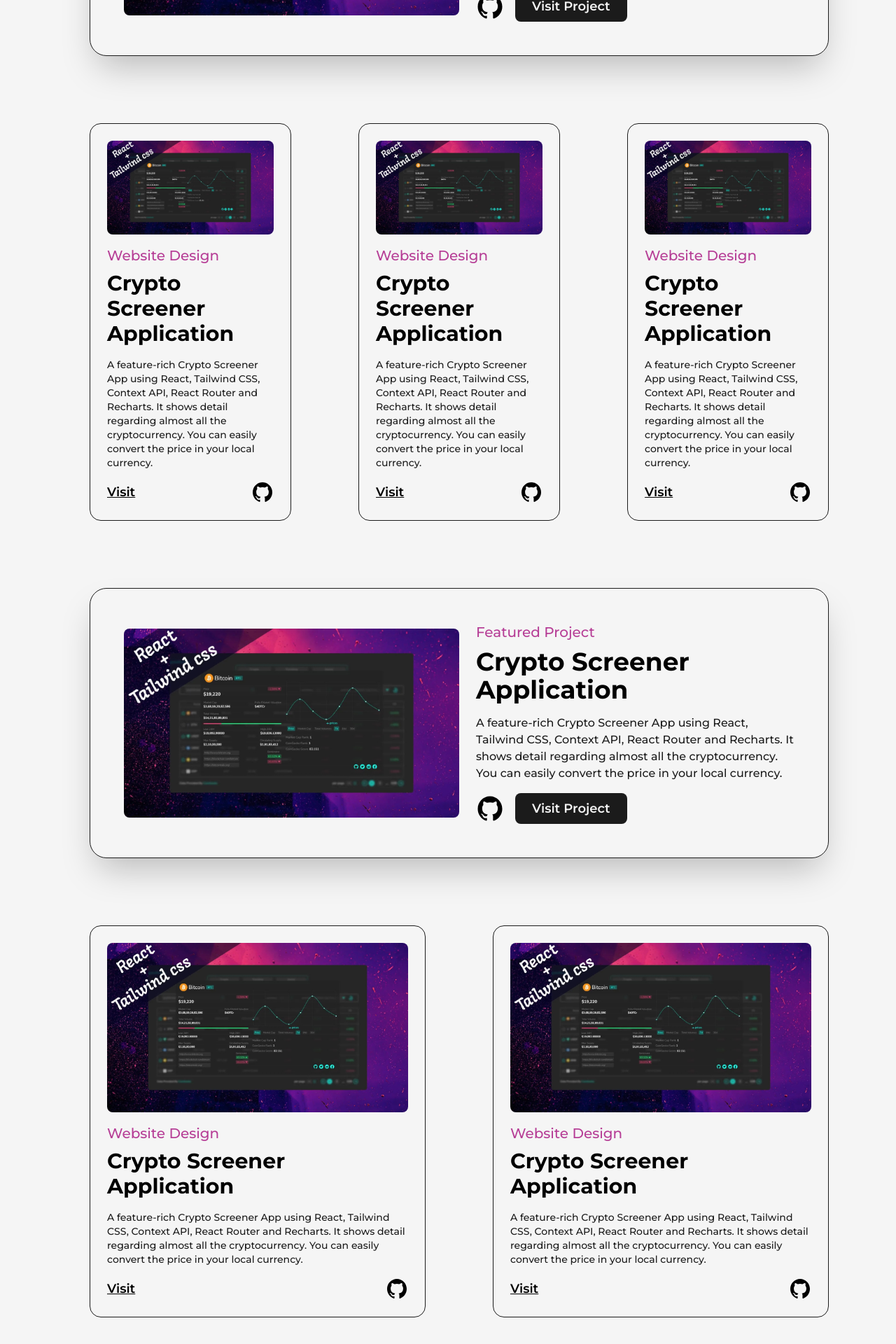
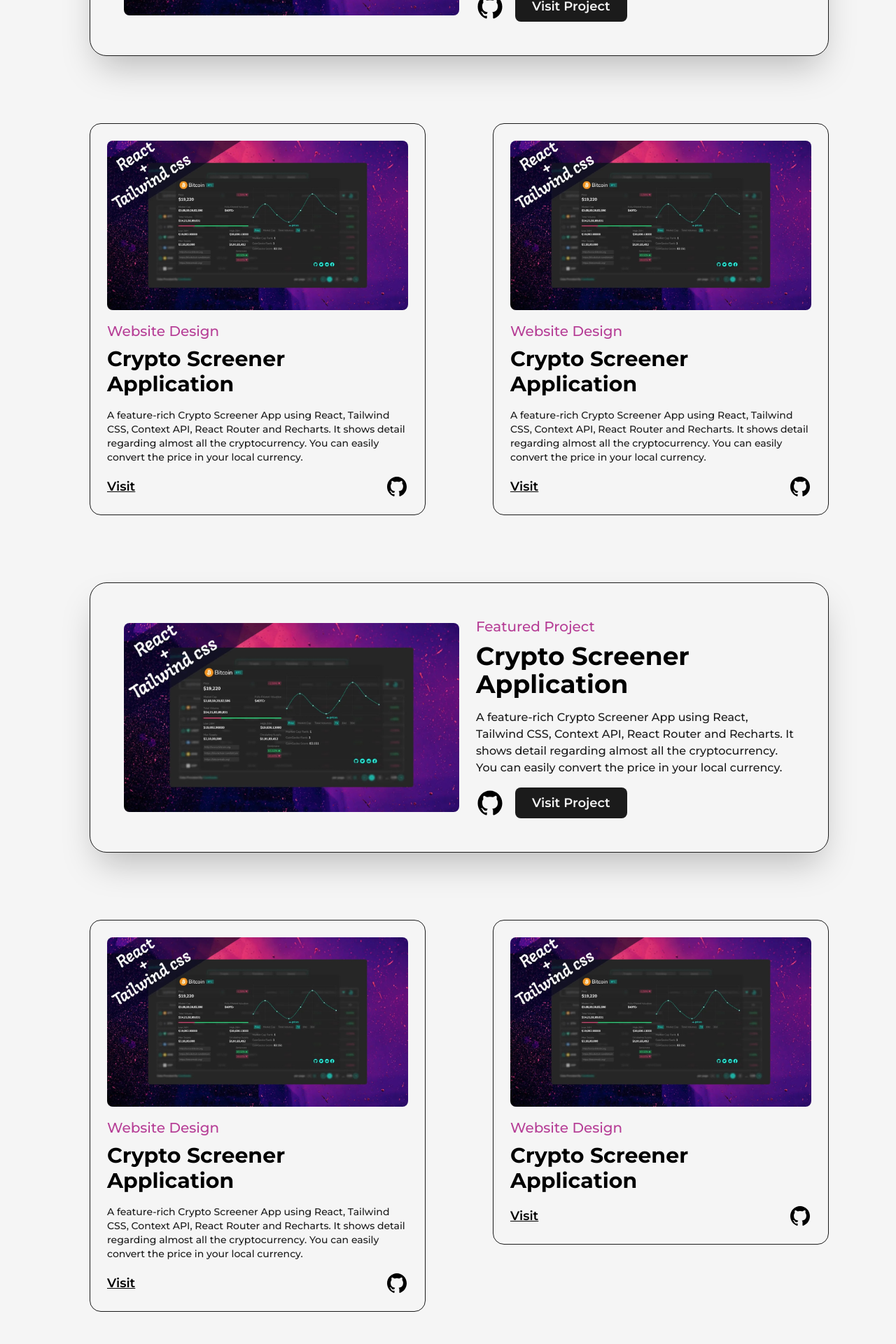
Before and after one commit to ilonavarro/portfolioCopy, a Next.js app: page /projects in a window 1280 px wide. Shown: the part 826-2746 px from the top of the page at 70% size. Built offline with nearby package versions, Linux system fonts and the light colour scheme.

Commit message:
updates and page projects almost finished

```diff
--- a/src/app/projects/page.js
+++ b/src/app/projects/page.js
@@ -68,7 +68,7 @@ const Project = ({ title, type, img, link, github, summary }) => {
         <Link href={link} target='_blank' className='hover:underline underline-offset-2'>
           <h2 className='my-2 w-full text-left text-3xl font-bold'>{title}</h2>
         </Link>
-        <p className='my-2 font-medium text-dark text-sm'>{summary}</p>
+        {summary && <p className='my-2 font-medium text-dark text-sm'>{summary}</p>}
         <div className='w-full mt-2 flex items-center justify-between'>
           <Link href={link} target='_blank' className='text-lg font-semibold underline'>
             Visit
@@ -100,7 +100,7 @@ local currency.'
               github='https://github.com/ilonavarro'
             />
           </div>
-          <div className='col-span-4'>
+          <div className='col-span-6'>
             <Project
               type='Website Design'
               title='Crypto Screener Application'
@@ -113,19 +113,7 @@ local currency.'
             />
           </div>
 
-          <div className='col-span-4'>
-            <Project
-              type='Website Design'
-              title='Crypto Screener Application'
-              summary='A feature-rich Crypto Screener App using React, Tailwind CSS, Context API, React Router and Recharts.
-It shows detail regarding almost all the cryptocurrency. You can easily convert the price in your
-local currency.'
-              img={project1}
-              link='/'
-              github='https://github.com/ilonavarro'
-            />
-          </div>
-          <div className='col-span-4'>
+          <div className='col-span-6'>
             <Project
               type='Website Design'
               title='Crypto Screener Application'
@@ -168,9 +156,9 @@ local currency.'
             <Project
               type='Website Design'
               title='Crypto Screener Application'
-              summary='A feature-rich Crypto Screener App using React, Tailwind CSS, Context API, React Router and Recharts.
-It shows detail regarding almost all the cryptocurrency. You can easily convert the price in your
-local currency.'
+              //               summary='A feature-rich Crypto Screener App using React, Tailwind CSS, Context API, React Router and Recharts.
+              // It shows detail regarding almost all the cryptocurrency. You can easily convert the price in your
+              // local currency.'
               img={project1}
               link='/'
               github='https://github.com/ilonavarro'
```
Also changed, not shown: 1 other file (tests, documents, lock files or other folders).
